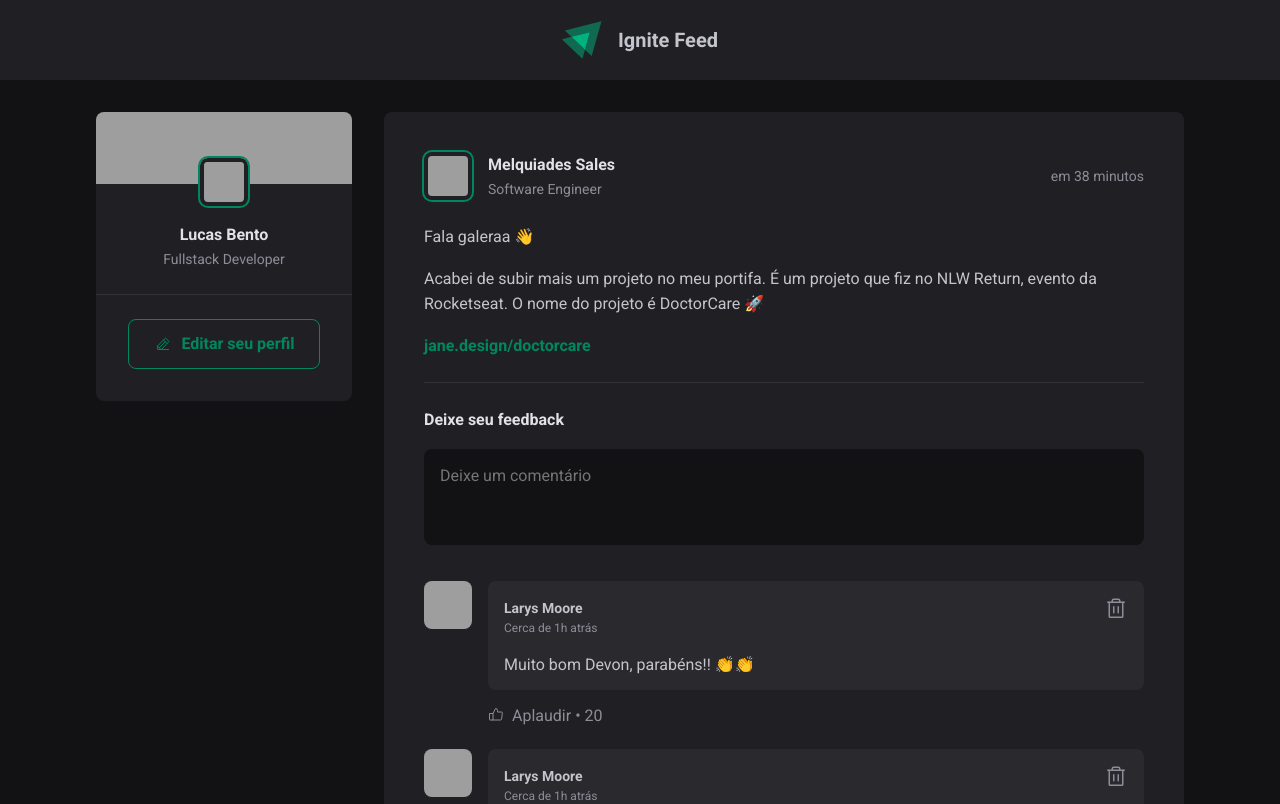
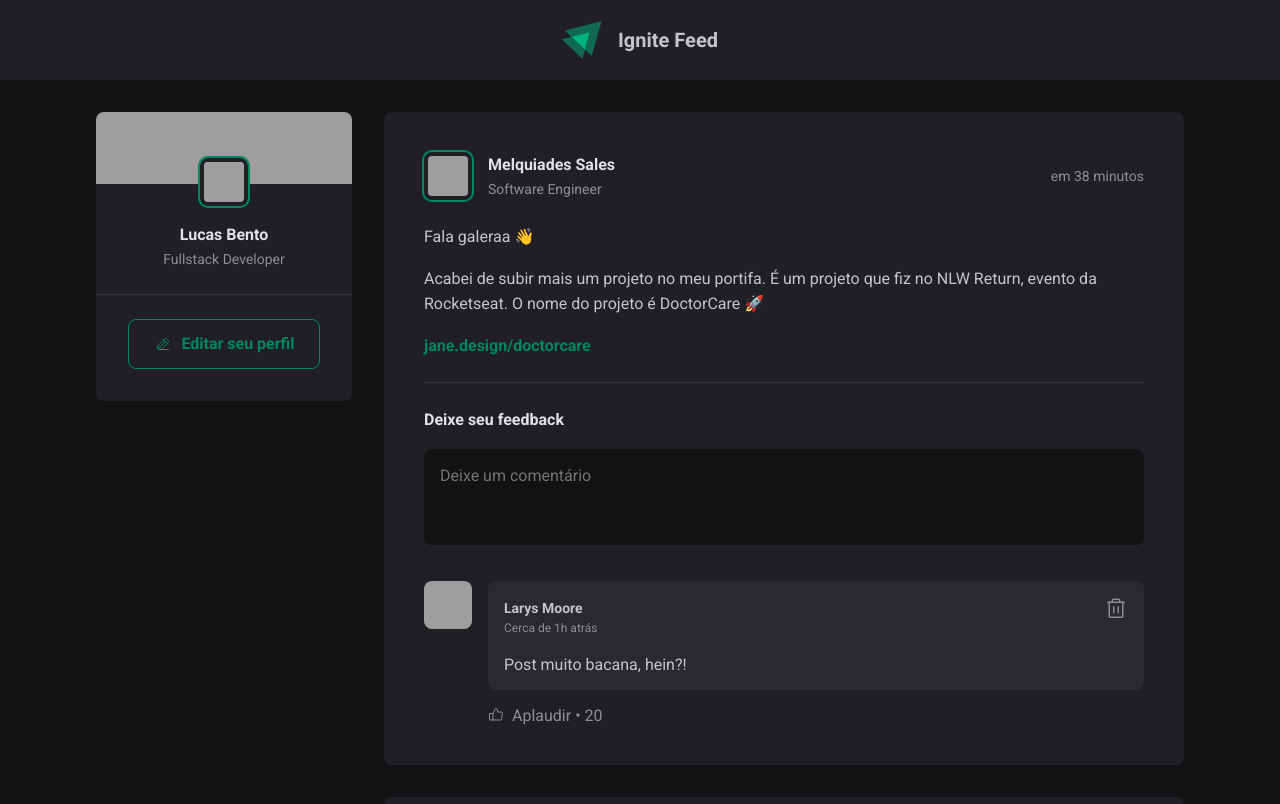
Before and after one commit to LucasGabrielSI/feed-news, a React (Vite) app: page / in a window 1280 px wide. Shown: the top 804 px of the page. Built offline with nearby package versions, Linux system fonts and the light colour scheme; grey boxes are pictures that could not be loaded.

Commit message:
Adding a feature to add comments in posts.

```diff
--- a/src/components/Comment.jsx
+++ b/src/components/Comment.jsx
@@ -2,7 +2,7 @@
 import { Avatar } from "./Avatar";
 import styles from "./Comment.module.css";
 
-export function Comment() {
+export function Comment({ content }) {
   return (
     <div className={styles.comment}>
       <Avatar hasBorder={false} src="https://github.com/zkat.png" />
@@ -21,7 +21,7 @@
               <Trash size={24} />
             </button>
           </header>
-          <p>Muito bom Devon, parabéns!! 👏👏</p>
+          <p>{content}</p>
         </div>
         <footer>
           <button>
--- a/src/components/Post.jsx
+++ b/src/components/Post.jsx
@@ -7,7 +7,8 @@
 import styles from "./Post.module.css";
 
 export function Post({ author, publishedAt, content }) {
-  const [comments, setComments] = useState([1, 2]);
+  const [comments, setComments] = useState(["Post muito bacana, hein?!"]);
+  const [newCommentText, SetNewCommentText] = useState("");
 
   const publishedDateFormatted = format(
     publishedAt,
@@ -25,8 +26,12 @@
   function handleCreateNewComment() {
     event.preventDefault();
 
-    // imutability: mantendo o valor que já tinha ao adicionar um novo.
-    setComments([...comments, comments.length + 1]);
+    setComments([...comments, newCommentText]);
+    SetNewCommentText('');
+  }
+
+  function handleNewCommentChange() {
+    SetNewCommentText(event.target.value);
   }
 
   return (
@@ -64,7 +69,12 @@
 
       <form onSubmit={handleCreateNewComment} className={styles.commentForm}>
         <strong>Deixe seu feedback</strong>
-        <textarea placeholder="Deixe um comentário" />
+        <textarea
+          name="comment"
+          value={newCommentText}
+          placeholder="Deixe um comentário"
+          onChange={handleNewCommentChange}
+        />
 
         <footer>
           <button type="submit">Publicar</button>
@@ -73,7 +83,7 @@
 
       <div className={styles.commentList}>
         {comments.map((comment) => {
-          return <Comment />;
+          return <Comment content={comment} />;
         })}
       </div>
     </article>
```
